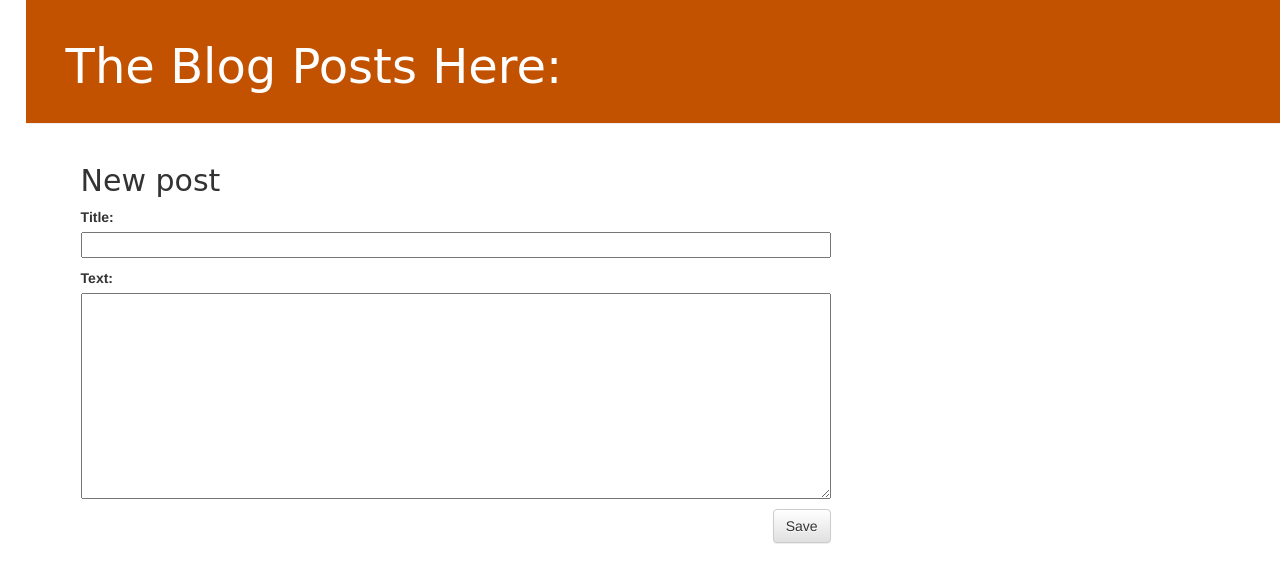
After one commit to jehough/pythonblog, a Django app: page /post/new in a window 1280 px wide. The commit adds this page. Shown: the top 583 px of the page. Run offline with Django 3.2, Linux system fonts and the light colour scheme; some libraries are stand-ins or nearby versions.

Commit message:
adds form for new post

```diff
--- a/blog/templates/blog/base.html
+++ b/blog/templates/blog/base.html
@@ -9,6 +9,7 @@
 <body>
     <div class="page-header">
        <h1>The Blog Posts Here:</h1>
+       <a href="{% url 'post_new' %}" class="top-menu"><span class="glyphicon glypicon-plus"></span></a>
     </div>
     <div class="content container">
         <div class="row">
--- /dev/null
+++ b/blog/templates/blog/post_edit.html
@@ -0,0 +1,9 @@
+{% extends 'blog/base.html' %}
+
+{% block content %}
+    <h2>New post</h2>
+    <form method="POST" class="post-form">{% csrf_token %}
+        {{ form.as_p }}
+        <button type="submit" class="save btn btn-default">Save</button>
+    </form>
+{% endblock %}
--- a/blog/urls.py
+++ b/blog/urls.py
@@ -3,5 +3,6 @@ from . import views
 
 urlpatterns = [
     path('', views.post_list, name='post_list'),
-    path('post/<int:pk>/', views.post_detail, name='post_detail')
+    path('post/<int:pk>/', views.post_detail, name='post_detail'),
+    path('post/new', views.post_new, name='post_new')
 ]
--- a/blog/views.py
+++ b/blog/views.py
@@ -1,6 +1,7 @@
 from django.shortcuts import render, get_object_or_404
 from .models import Post
 from django.utils import timezone
+from .forms import PostForm
 
 # Create your views here.
 def post_list(request):
@@ -10,3 +11,7 @@ def post_list(request):
 def post_detail(request, pk):
     post = get_object_or_404(Post, pk=pk)
     return render(request, 'blog/post_detail.html', {'post': post})
+
+def post_new(request):
+    form = PostForm()
+    return render(request, 'blog/post_edit.html', {'form': form})
```
